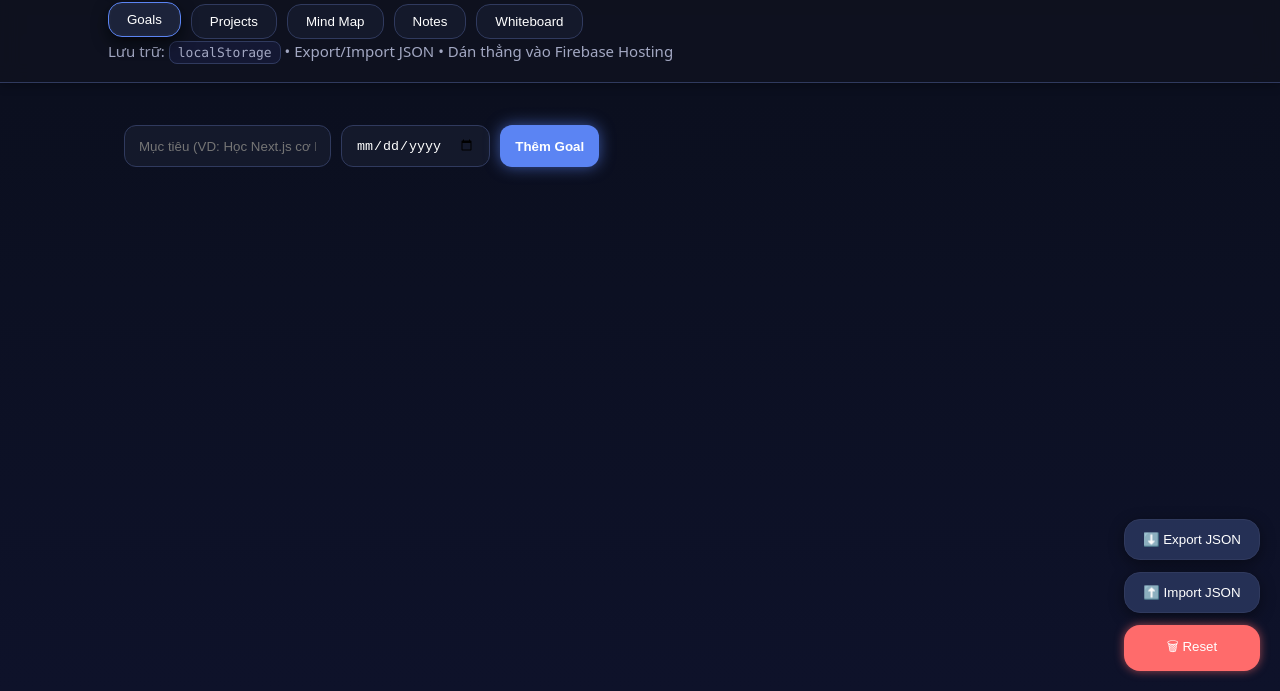
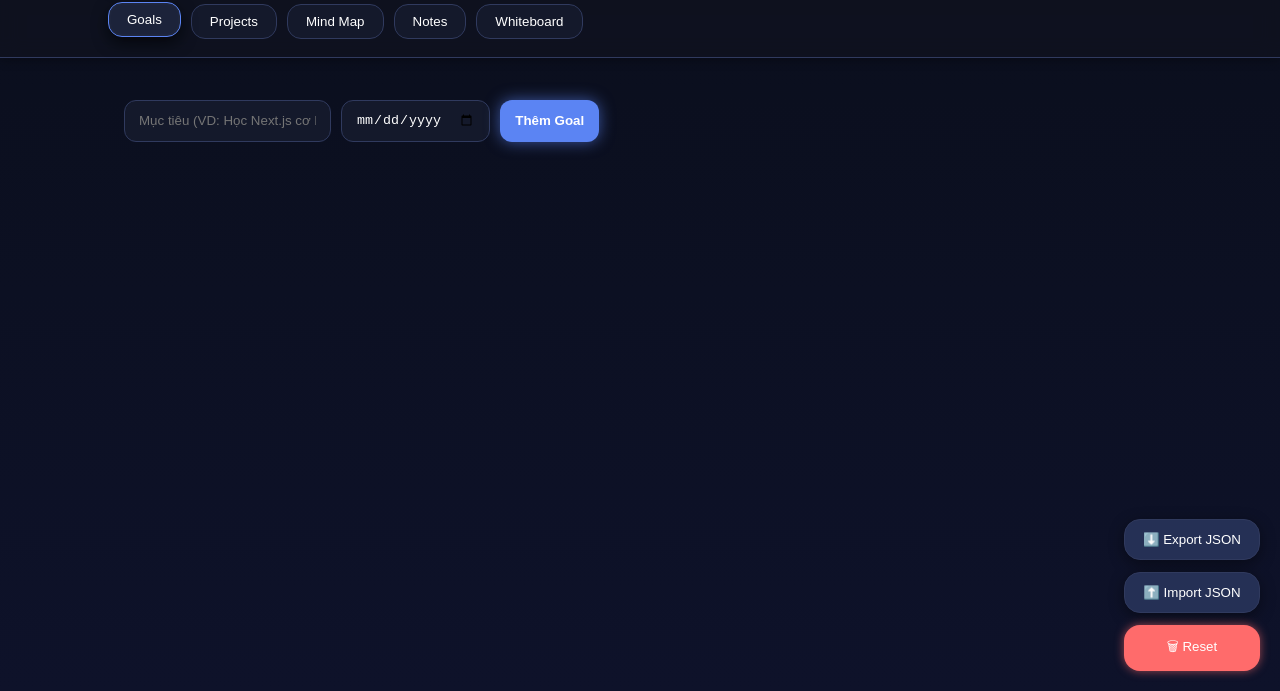
Before and after one commit to JackCross1572/Workspace-Lite, a plain HTML site: page index.html in a window 1280 px wide. Shown: the part 109-800 px from the top of the page. Drawn offline with Linux system fonts and the light colour scheme.

Commit message:
Update index.html

```diff
--- a/index.html
+++ b/index.html
@@ -217,7 +217,6 @@
         <button data-tab="notes">Notes</button>
         <button data-tab="whiteboard">Whiteboard</button>
       </nav>
-      <div class="muted">Lưu trữ: <span class="kbd">localStorage</span> • Export/Import JSON • Dán thẳng vào Firebase Hosting</div>
     </div>
   </header>
 
@@ -1048,4 +1047,5 @@
     renderAll();
   </script>
 </body>
+
 </html>
```
